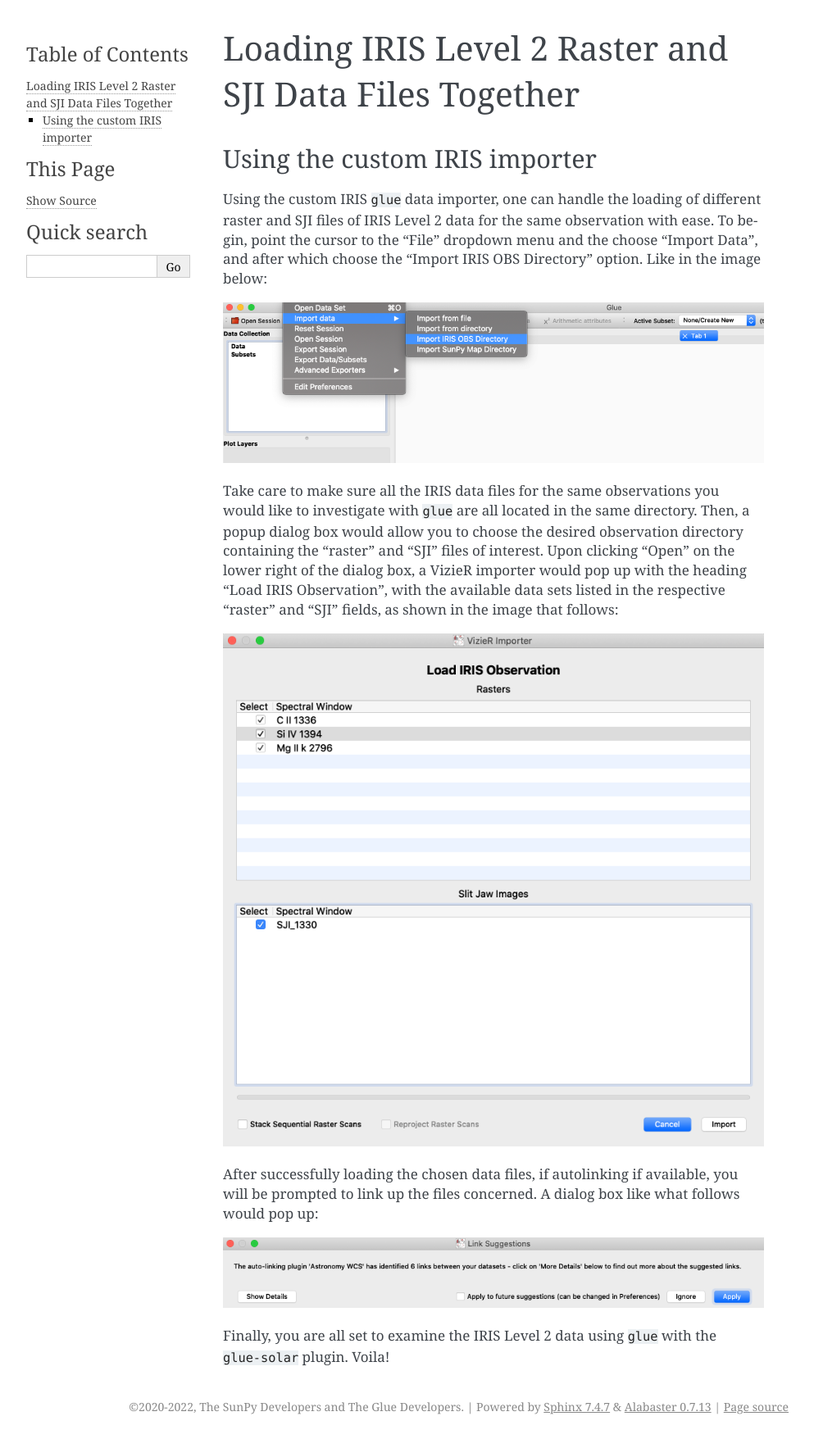
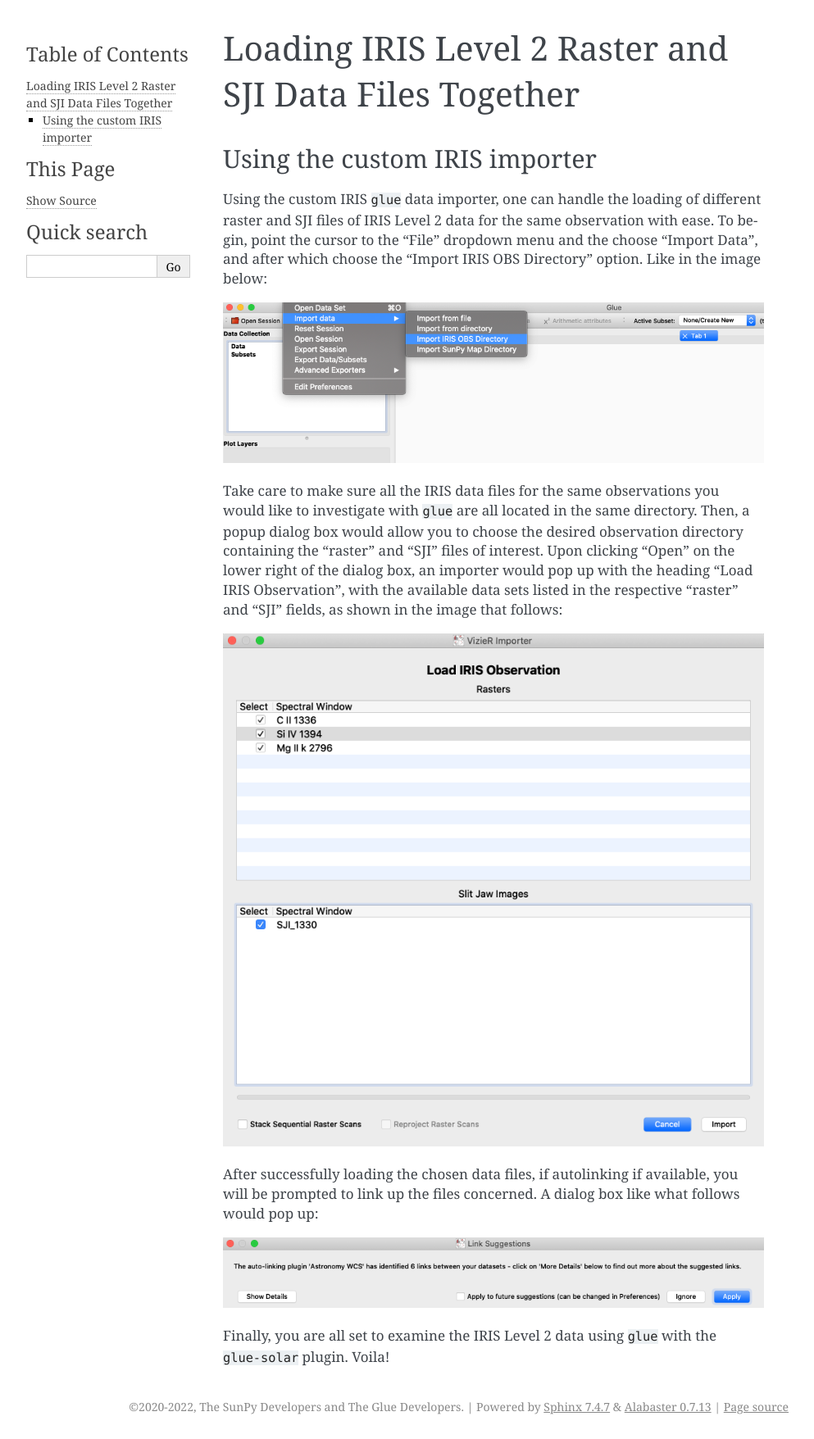
Before and after one commit to glue-viz/glue-solar, a Sphinx documentation site: the page built from docs/user_guide/loading-iris-level-2-raster-and-sji-data.rst, in a window 1280 px wide. Shown: the whole page at 82% size, without its empty margins (148-1141 px from the left). Built offline with Sphinx 7.4.7, drawn with Linux system fonts in a browser that asks for light colours.

Commit message:
minor tweaks

```diff
--- a/docs/user_guide/loading-iris-level-2-raster-and-sji-data.rst
+++ b/docs/user_guide/loading-iris-level-2-raster-and-sji-data.rst
@@ -19,12 +19,12 @@
 observations you would like to investigate with ``glue`` are all located in the same directory.
 Then, a popup dialog box would allow you to choose the desired observation directory containing
 the "raster" and "SJI" files of interest. Upon clicking "Open" on the lower right of the dialog
-box, a VizieR importer would pop up with the heading "Load IRIS Observation", with the available
+box, an importer would pop up with the heading "Load IRIS Observation", with the available
 data sets listed in the respective "raster" and "SJI" fields, as shown in the image that follows:
 
 .. image:: images/loading-iris-data-2.png
    :width: 800
-   :alt: Loading Raster and SJI data together with the VizieR importer
+   :alt: Loading Raster and SJI data together with the importer
 
 After successfully loading the chosen data files, if autolinking if available, you will be prompted
 to link up the files concerned. A dialog box like what follows would pop up:
--- a/setup.cfg
+++ b/setup.cfg
@@ -63,8 +63,9 @@
     #
     #
     ignore:the imp module is deprecated in favour of importlib
-    ignore:numpy.ndarray size changed
+    ignore:numpy.ndarray size changed:RuntimeWarning
     ignore:distutils Version classes are deprecated. Use packaging.version instead.:DeprecationWarning
+    ignore:numpy.ufunc size changed:RuntimeWarning
 
 [pycodestyle]
 max_line_length = 110
```
Also changed, not shown: 2 other files.
